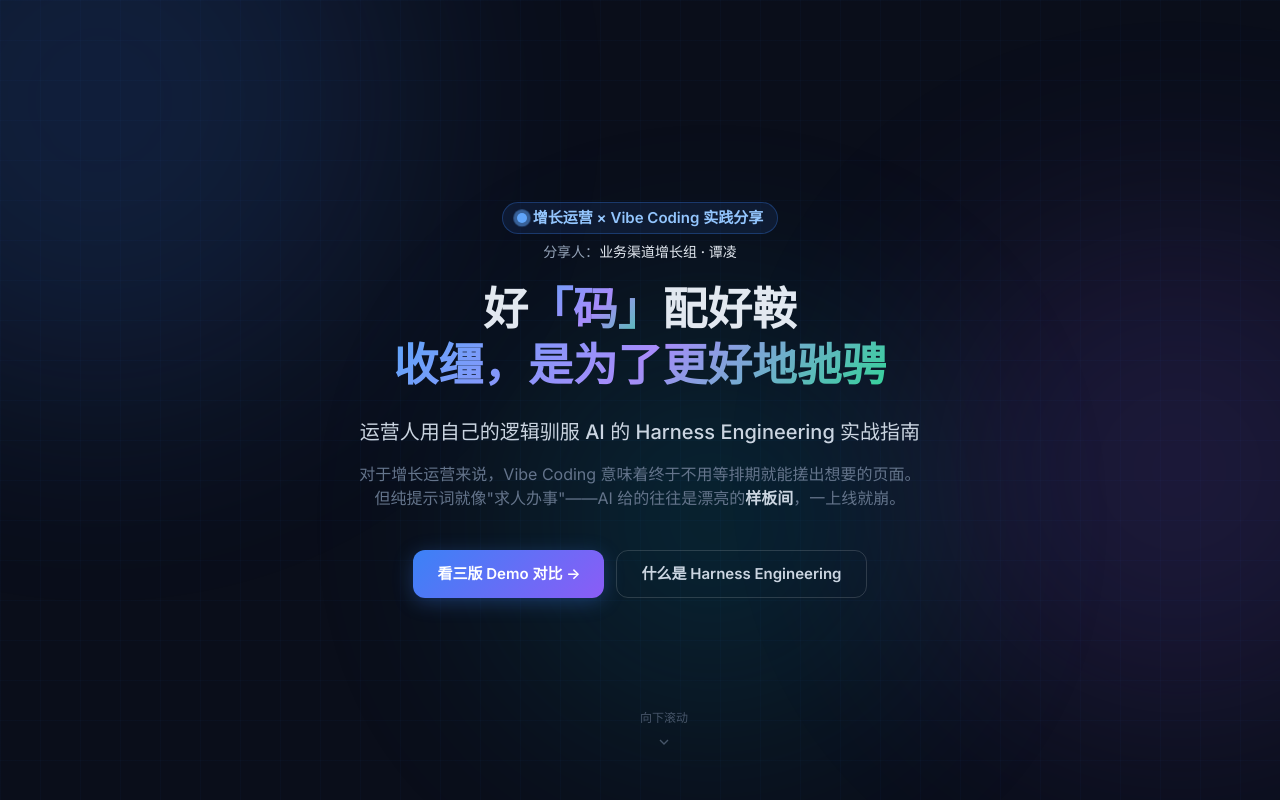
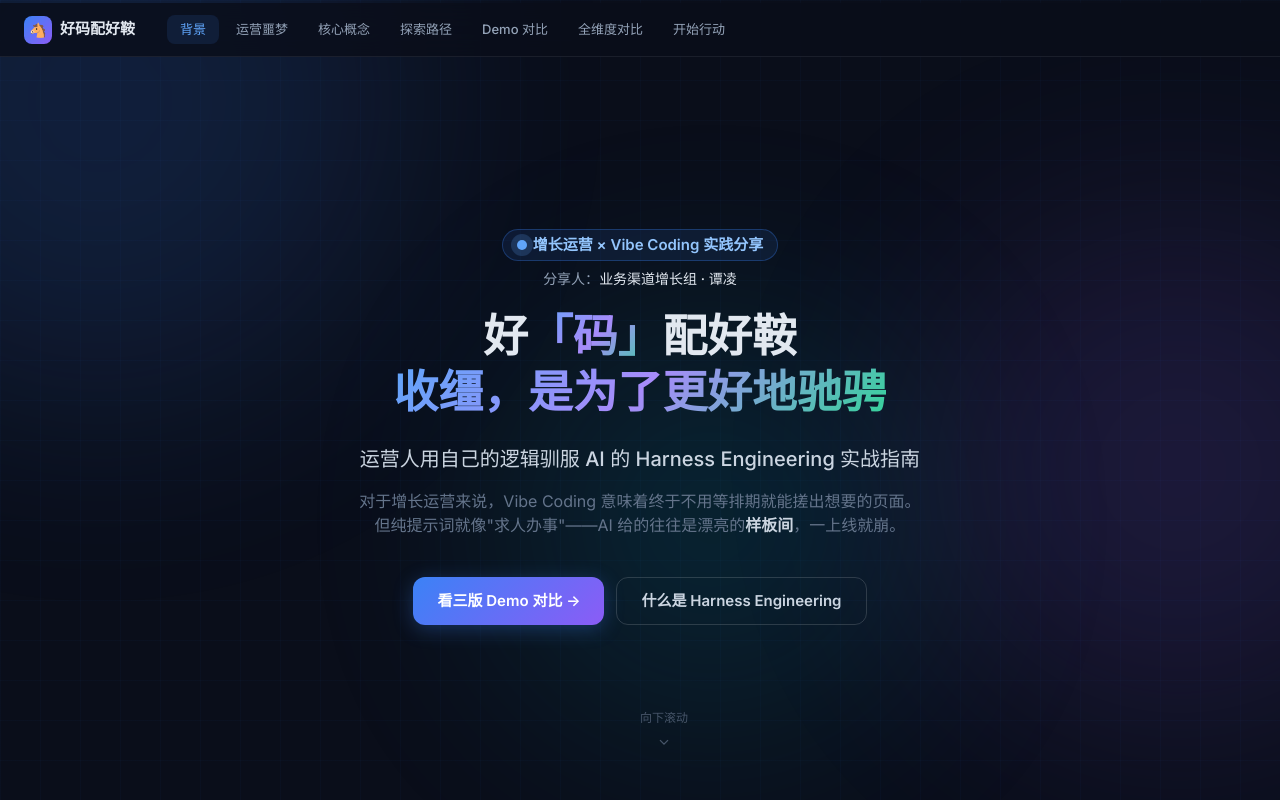
Before and after one commit to adelingtan514/harness-talk, a plain HTML site: page harness-showcase.html in a window 1280 px wide. Shown: the top 800 px of the page. Drawn offline with nearby package versions, Linux system fonts and the light colour scheme.

Commit message:
feat: 添加阅读进度条+导航栏 (harness-showcase)

```diff
--- a/harness-showcase.html
+++ b/harness-showcase.html
@@ -58,6 +58,55 @@
   .quote-block { border-left:3px solid rgba(139,92,246,0.5);padding:16px 20px;background:rgba(139,92,246,0.05);border-radius:0 12px 12px 0;font-style:italic;color:#c4b5fd; }
   .tag-pill { display:inline-block;padding:2px 10px;border-radius:100px;font-size:11px;font-weight:600; }
   @media(max-width:768px){.hero-title{font-size:2rem!important;}}
+
+  /* ── 阅读进度条 ── */
+  #read-progress {
+    position:fixed; top:0; left:0; height:3px; width:0%;
+    background:linear-gradient(90deg,#3b82f6,#8b5cf6,#34d399);
+    z-index:2000; transition:width 0.1s linear;
+    box-shadow:0 0 8px rgba(139,92,246,0.6);
+  }
+
+  /* ── 导航栏 ── */
+  #topnav {
+    position:fixed; top:3px; left:0; right:0; z-index:1900;
+    height:54px;
+    background:rgba(10,14,26,0.82);
+    backdrop-filter:blur(20px); -webkit-backdrop-filter:blur(20px);
+    border-bottom:1px solid rgba(255,255,255,0.07);
+    display:flex; align-items:center; padding:0 24px;
+    transition:box-shadow 0.3s;
+  }
+  #topnav.scrolled { box-shadow:0 4px 24px rgba(0,0,0,0.5); }
+  .nav-brand {
+    display:flex; align-items:center; gap:8px;
+    font-weight:700; font-size:15px; color:#e2e8f0;
+    text-decoration:none; white-space:nowrap; margin-right:32px;
+    flex-shrink:0;
+  }
+  .nav-brand .brand-icon {
+    width:28px; height:28px; border-radius:8px;
+    background:linear-gradient(135deg,#3b82f6,#8b5cf6);
+    display:flex; align-items:center; justify-content:center;
+    font-size:14px;
+  }
+  .nav-links {
+    display:flex; align-items:center; gap:4px;
+    overflow-x:auto; scrollbar-width:none; flex:1;
+  }
+  .nav-links::-webkit-scrollbar { display:none; }
+  .nav-link {
+    padding:5px 13px; border-radius:8px; font-size:13px; font-weight:500;
+    color:#94a3b8; text-decoration:none; white-space:nowrap;
+    transition:background 0.2s, color 0.2s;
+  }
+  .nav-link:hover { background:rgba(255,255,255,0.06); color:#e2e8f0; }
+  .nav-link.active { background:rgba(59,130,246,0.12); color:#60a5fa; }
+  @media(max-width:640px) {
+    #topnav { padding:0 14px; }
+    .nav-brand { margin-right:12px; }
+    .nav-link { padding:5px 9px; font-size:12px; }
+  }
 
   /* Prompt section */
   .prompt-container { position:relative; }
@@ -131,12 +180,32 @@
 </head>
 <body>
 
+<!-- ── 阅读进度条 ── -->
+<div id="read-progress"></div>
+
+<!-- ── 导航栏 ── -->
+<nav id="topnav">
+  <a href="#hero" class="nav-brand">
+    <div class="brand-icon">🐴</div>
+    好码配好鞍
+  </a>
+  <div class="nav-links">
+    <a href="#hero"      class="nav-link" data-section="hero">背景</a>
+    <a href="#nightmare" class="nav-link" data-section="nightmare">运营噩梦</a>
+    <a href="#harness"   class="nav-link" data-section="harness">核心概念</a>
+    <a href="#steps"     class="nav-link" data-section="steps">探索路径</a>
+    <a href="#compare"   class="nav-link" data-section="compare">Demo 对比</a>
+    <a href="#table"     class="nav-link" data-section="table">全维度对比</a>
+    <a href="#cta"       class="nav-link" data-section="cta">开始行动</a>
+  </div>
+</nav>
+
 <div class="ambient-blob blob-blue"></div>
 <div class="ambient-blob blob-purple"></div>
 <div class="ambient-blob blob-teal"></div>
 
 <!-- ═══════ HERO ═══════ -->
-<section class="min-h-screen flex flex-col justify-center items-center text-center px-6 py-24">
+<section id="hero" class="min-h-screen flex flex-col justify-center items-center text-center px-6 py-24" style="padding-top:calc(6rem + 54px)">
   <div class="fade-in max-w-4xl mx-auto">
     <div class="mb-5 flex flex-col items-center gap-2">
       <div class="hero-badge">
@@ -166,7 +235,7 @@
 </section>
 
 <!-- ═══════ NIGHTMARES ═══════ -->
-<section class="px-6 py-24" style="background:rgba(0,0,0,0.2)">
+<section id="nightmare" class="px-6 py-24" style="background:rgba(0,0,0,0.2)">
   <div class="max-w-4xl mx-auto">
     <div class="fade-in text-center mb-12">
       <h2 class="text-3xl font-bold mb-3">不用 Harness 会发生什么？</h2>
@@ -310,7 +379,7 @@
 </section>
 
 <!-- ═══════ 5 STEPS ═══════ -->
-<section class="px-6 py-24" style="background:rgba(0,0,0,0.2)">
+<section id="steps" class="px-6 py-24" style="background:rgba(0,0,0,0.2)">
   <div class="max-w-5xl mx-auto">
     <div class="fade-in text-center mb-16">
       <div class="hero-badge mb-4" style="background:rgba(16,185,129,0.1);border-color:rgba(16,185,129,0.3);color:#6ee7b7">用运营视角拆解</div>
@@ -529,7 +598,7 @@
 </section>
 
 <!-- ═══════ FULL COMPARISON TABLE ═══════ -->
-<section class="px-6 pb-24">
+<section id="table" class="px-6 pb-24">
   <div class="max-w-5xl mx-auto">
     <div class="fade-in">
       <h3 class="text-2xl font-bold text-center mb-8 text-white">📊 全维度对比表</h3>
@@ -600,7 +669,7 @@
 </section>
 
 <!-- ═══════ CTA ═══════ -->
-<section class="px-6 py-24">
+<section id="cta" class="px-6 py-24">
   <div class="max-w-3xl mx-auto text-center fade-in">
     <h2 class="text-4xl font-bold mb-4">
       <span class="gradient-text">开始给你的 AI 套上马具</span>
@@ -811,14 +880,48 @@ const observer = new IntersectionObserver((entries) => {
 }, { threshold: 0.1 });
 document.querySelectorAll('.fade-in').forEach(el => observer.observe(el));
 
-// Smooth scroll
+// Smooth scroll（偏移导航栏高度 57px）
 document.querySelectorAll('a[href^="#"]').forEach(a => {
   a.addEventListener('click', e => {
     e.preventDefault();
     const target = document.querySelector(a.getAttribute('href'));
-    if (target) target.scrollIntoView({ behavior: 'smooth' });
+    if (target) {
+      const offset = 57;
+      const top = target.getBoundingClientRect().top + window.scrollY - offset;
+      window.scrollTo({ top, behavior: 'smooth' });
+    }
   });
 });
+
+// 阅读进度条 + 导航高亮
+const progressBar = document.getElementById('read-progress');
+const topnav = document.getElementById('topnav');
+const navLinks = document.querySelectorAll('.nav-link[data-section]');
+const sections = ['hero','nightmare','harness','steps','compare','table','cta'];
+
+function updateProgressAndNav() {
+  // 进度条
+  const scrollTop = window.scrollY;
+  const docHeight = document.documentElement.scrollHeight - window.innerHeight;
+  const progress = docHeight > 0 ? (scrollTop / docHeight) * 100 : 0;
+  progressBar.style.width = progress + '%';
+
+  // 导航栏阴影
+  topnav.classList.toggle('scrolled', scrollTop > 10);
+
+  // 当前高亮 section
+  let current = 'hero';
+  for (const id of sections) {
+    const el = document.getElementById(id);
+    if (el && el.getBoundingClientRect().top <= 80) current = id;
+  }
+  navLinks.forEach(link => {
+    link.classList.toggle('active', link.dataset.section === current);
+  });
+}
+
+window.addEventListener('scroll', updateProgressAndNav, { passive: true });
+updateProgressAndNav();
 </script>
 </body>
 </html>
```
